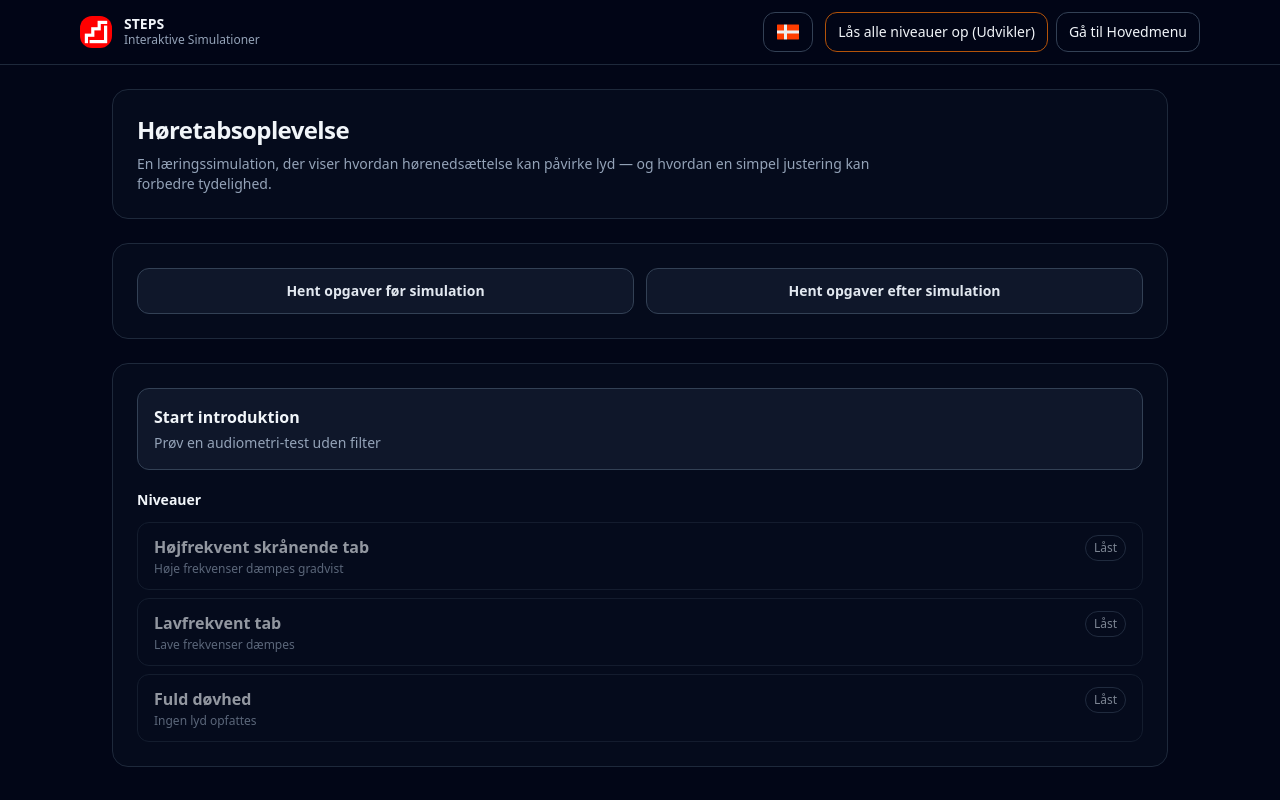
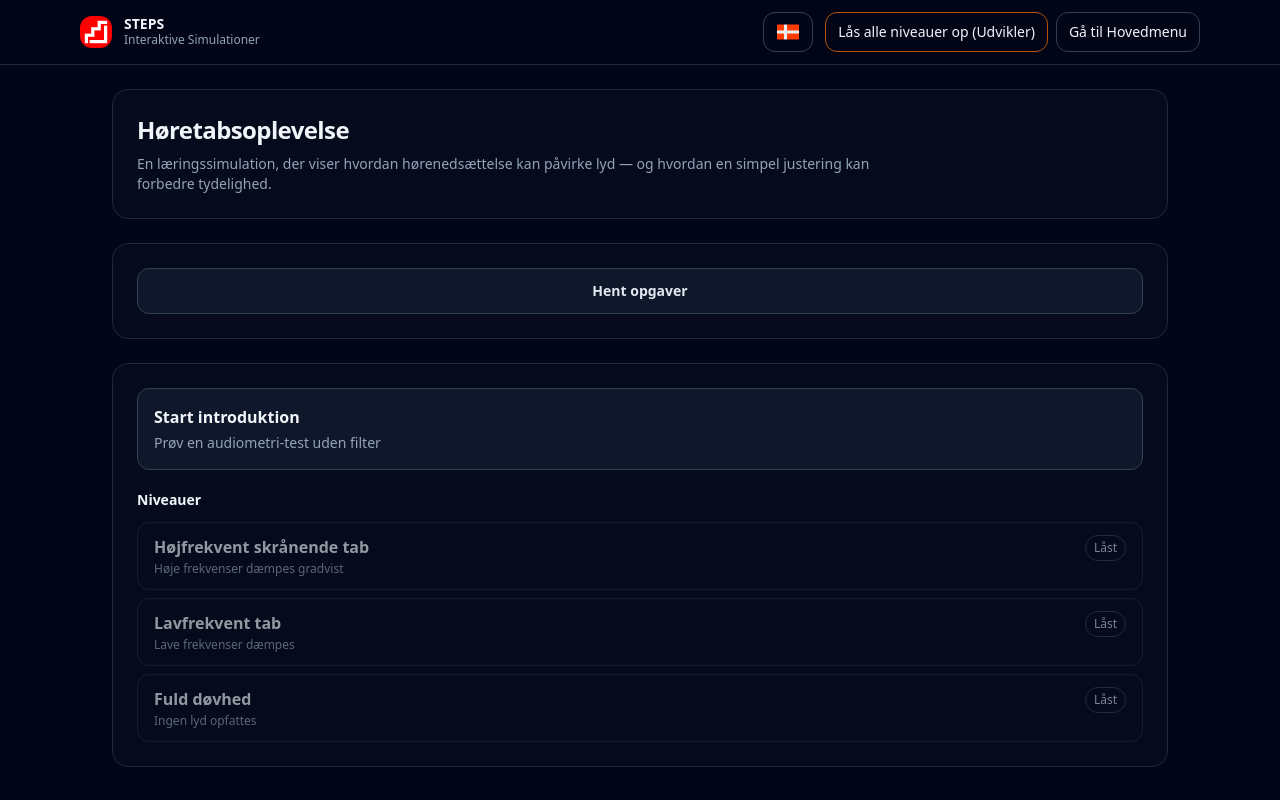
Before and after one commit to STEPSinterreg/STEPSinterreg.github.io, a React (Vite) app: page /experiences/hearing-loss in a window 1280 px wide. Built offline with nearby package versions, Linux system fonts and the light colour scheme.

Commit message:
Simplified download task complexity

```diff
--- a/src/experiences/hearing-loss/HearingLoss.tsx
+++ b/src/experiences/hearing-loss/HearingLoss.tsx
@@ -112,8 +112,7 @@ type LevelStage = "listen" | "test" | "audiogram" | "correct";
 // This scales EQ/filter gains for loss profiles so HF/LF damping is obvious.
 const SEVERE_LOSS_GAIN_SCALE = 1.8;
 
-const BEFORE_TASKS_PDF_HREF = "/hearing-loss/tasks/Før.pdf";
-const AFTER_TASKS_PDF_HREF = "/hearing-loss/tasks/Efter.pdf";
+const TASKS_PDF_HREF = "/hearing-loss/tasks/Opgaver.pdf";
 
 const toSevereProfile = (profile: HearingProfile, opts?: { enabled?: boolean }): HearingProfile => {
   if (!opts?.enabled) return profile;
@@ -1429,18 +1428,11 @@ export default function HearingLoss() {
           <section className="rounded-2xl border border-slate-800 bg-slate-900/30 p-5 sm:p-6">
             <div className="flex flex-col gap-3 sm:flex-row">
               <a
-                href={BEFORE_TASKS_PDF_HREF}
+                href={TASKS_PDF_HREF}
                 download
                 className="inline-flex w-full items-center justify-center rounded-xl border border-slate-700 bg-slate-900 px-4 py-3 text-sm font-semibold text-slate-200 hover:bg-slate-800 focus-visible:outline-none focus-visible:ring-2 focus-visible:ring-slate-400 focus-visible:ring-offset-2 focus-visible:ring-offset-slate-950"
               >
-                {t["hearingLossExperience.tasks.downloadBefore"]}
-              </a>
-              <a
-                href={AFTER_TASKS_PDF_HREF}
-                download
-                className="inline-flex w-full items-center justify-center rounded-xl border border-slate-700 bg-slate-900 px-4 py-3 text-sm font-semibold text-slate-200 hover:bg-slate-800 focus-visible:outline-none focus-visible:ring-2 focus-visible:ring-slate-400 focus-visible:ring-offset-2 focus-visible:ring-offset-slate-950"
-              >
-                {t["hearingLossExperience.tasks.downloadAfter"]}
+                {t["hearingLossExperience.tasks.download"]}
               </a>
             </div>
           </section>
--- a/src/i18n/translations.ts
+++ b/src/i18n/translations.ts
@@ -116,8 +116,7 @@ export const translations: Record<string, Record<string, string>> = {
     "hearingLossExperience.menu.introCta": "Start introduktion",
     "hearingLossExperience.menu.levelsTitle": "Niveauer",
 
-    "hearingLossExperience.tasks.downloadBefore": "Hent opgaver før simulation",
-    "hearingLossExperience.tasks.downloadAfter": "Hent opgaver efter simulation",
+    "hearingLossExperience.tasks.download": "Hent opgaver",
 
     "hearingLossExperience.level.intro.title": "Introduktion",
     "hearingLossExperience.level.intro.subtitle": "Prøv en audiometri-test uden filter",
@@ -338,8 +337,7 @@ export const translations: Record<string, Record<string, string>> = {
     "hearingLossExperience.menu.introCta": "Einführung starten",
     "hearingLossExperience.menu.levelsTitle": "Levels",
 
-    "hearingLossExperience.tasks.downloadBefore": "Aufgaben vor dem Simulator herunterladen",
-    "hearingLossExperience.tasks.downloadAfter": "Aufgaben nach dem Simulator herunterladen",
+    "hearingLossExperience.tasks.download": "Aufgaben herunterladen",
 
     "hearingLossExperience.level.intro.title": "Einführung",
     "hearingLossExperience.level.intro.subtitle": "Audiometrie-Test ohne Filter",
@@ -560,8 +558,7 @@ export const translations: Record<string, Record<string, string>> = {
     "hearingLossExperience.menu.introCta": "Start introduction",
     "hearingLossExperience.menu.levelsTitle": "Levels",
 
-    "hearingLossExperience.tasks.downloadBefore": "Download tasks (before simulation)",
-    "hearingLossExperience.tasks.downloadAfter": "Download tasks (after simulation)",
+    "hearingLossExperience.tasks.download": "Download tasks",
 
     "hearingLossExperience.level.intro.title": "Introduction",
     "hearingLossExperience.level.intro.subtitle": "Try an audiometry test with no filter",
```
Also changed, not shown: 2 other files (tests, documents, lock files or other folders).
